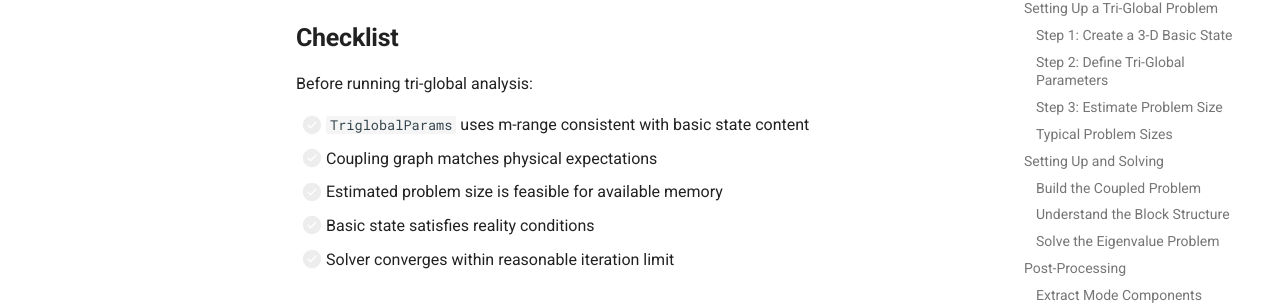
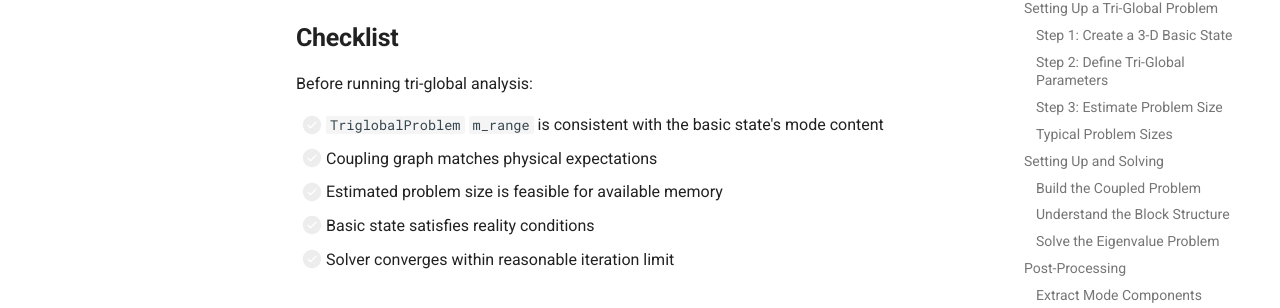
Before and after one commit to subhk/Cross.jl, an MkDocs documentation site: the page built from docs/triglobal.md, in a window 1280 px wide and 900 px high, scrolled down 7419 px. Shown: the part 256-564 px from the top of the window. Built offline with MkDocs 1.6.1 and Material for MkDocs 9.7.7, drawn with Linux system fonts in a browser that asks for light colours; comment, search, counter and statistics services are not loaded.

Commit message:
Update triglobal.md

```diff
--- a/docs/triglobal.md
+++ b/docs/triglobal.md
@@ -330,7 +330,7 @@ end
 
 Before running tri-global analysis:
 
-- [ ] `TriglobalParams` uses m-range consistent with basic state content
+- [ ] `TriglobalProblem` `m_range` is consistent with the basic state's mode content
 - [ ] Coupling graph matches physical expectations
 - [ ] Estimated problem size is feasible for available memory
 - [ ] Basic state satisfies reality conditions
```
